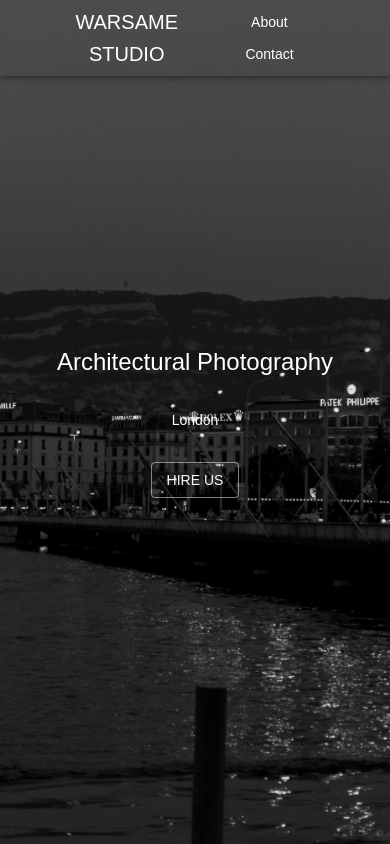
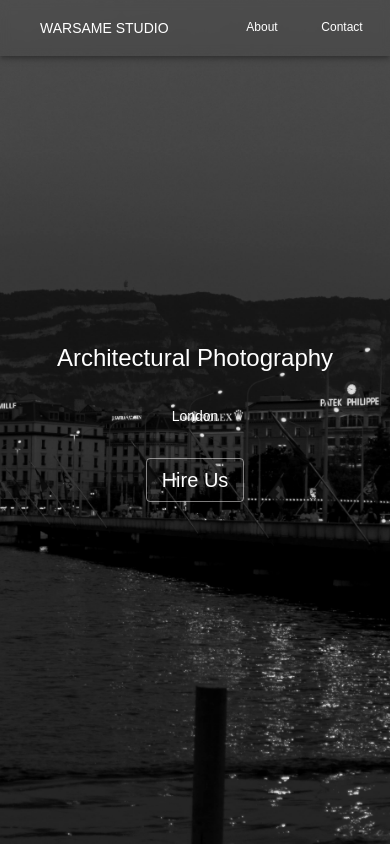
Before and after one commit to imanwarsame/warsamestudio, a Next.js app in the folder warsamestudio/: page / in a window 390 px wide. Shown: the top 844 px of the page. Built offline with nearby package versions, Linux system fonts and the light colour scheme.

Commit message:
Updated breakpoint behaviours

```diff
--- a/warsamestudio/components/Banner.tsx
+++ b/warsamestudio/components/Banner.tsx
@@ -4,6 +4,7 @@ import Lottie from 'lottie-react';
 import { Box, Button, Typography, Stack } from '@mui/material';
 import animatedScrollIcon from '../public/scroll-down.json';
 import Hero from '../public/Hero.jpg';
+import Link from './Link';
 
 export default function Banner() {
 	const imageStyles = {
@@ -20,7 +21,19 @@ export default function Banner() {
 			<Stack direction='column' display='flex' alignItems='center' spacing={4}>
 				<Typography sx={{ typography: { lg: 'h1', md: 'h2', sm: 'h4', xs: 'h5' } }} align='center' color='white'>Architectural Photography</Typography>
 				<Typography variant='body2' align='center' color='white'>London</Typography>
-				<Button variant='outlined'>Hire us</Button>
+				<Link
+				type='button'
+				href="/contact"
+				variant='outlined'
+				sx={{
+				'&:hover': { backgroundColor: 'transparent' },
+				color: 'white',
+				textTransform: 'capitalize',
+				typography: 'h6'
+				}}
+			>
+				Hire us
+			</Link>
 			</Stack>
 			<Box display='flex' alignItems='center' justifyContent='center' sx={{ position: 'absolute', bottom: '20px' }}>
 				<Lottie animationData={animatedScrollIcon} height={50} width={50} />
--- a/warsamestudio/components/Footer.tsx
+++ b/warsamestudio/components/Footer.tsx
@@ -11,7 +11,7 @@ export default function Footer({ name }: FooterProps): JSX.Element {
 
 	return (
 	  <footer style={{ textAlign: 'center', marginBottom: 5, marginTop: 5 }}>
-		<Typography variant="body2" color="textSecondary">
+		<Typography sx={{ typography: { md: 'body2', xs: 'caption' } }} color="textSecondary">
 		  Copyright &copy; {currentYear} {name} | All rights reserved
 		</Typography>
 	  </footer>
--- a/warsamestudio/components/Navbar.tsx
+++ b/warsamestudio/components/Navbar.tsx
@@ -46,7 +46,7 @@ export default function Navbar() {
 				color: linkColour,
 				ml: 2,
 				textTransform: 'uppercase',
-				typography: 'h6'
+				typography: { sm: 'h6', xs: 'body2' }
 				}}
 			>
 				Warsame Studio
@@ -60,7 +60,7 @@ export default function Navbar() {
 					color: linkColour,
 					ml: 2,
 					textTransform: 'capitalize',
-					typography: 'body2'
+					typography: { sm: 'body2', xs: 'caption' }
 				}}
 				>
 				About
@@ -73,7 +73,7 @@ export default function Navbar() {
 					color: linkColour,
 					ml: 2,
 					textTransform: 'capitalize',
-					typography: 'body2'
+					typography: { sm: 'body2', xs: 'caption' }
 				}}
 				>
 				Contact
```
